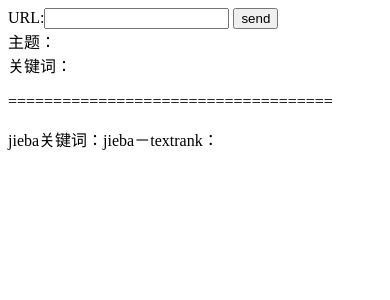
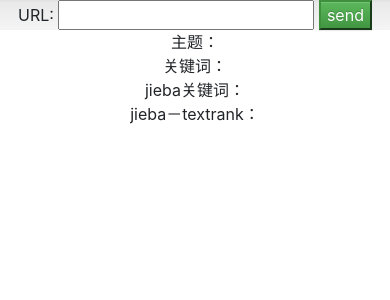
Before and after one commit to JayveeHe/app.wechat.tagger, a Flask app: page /demo in a window 390 px wide. Shown: the top 300 px of the page. Run offline with Flask 2, Linux system fonts and the light colour scheme; parts of the project's set-up code (start-up, migrations or seed data) failed here and were passed over; some libraries are stand-ins or nearby versions.

Commit message:
include bootstrap

```diff
--- a/app.py
+++ b/app.py
@@ -132,4 +132,4 @@
 
 
 if __name__ == '__main__':
-    app.run(host='0.0.0.0',port=3333, debug=True)
+    app.run(host='0.0.0.0',port=1234, debug=True)
--- a/templates/index.html
+++ b/templates/index.html
@@ -1,29 +1,43 @@
 <!DOCTYPE html>
 <html lang="en">
-<script src="http://lib.sinaapp.com/js/jquery/1.9.1/jquery-1.9.1.min.js"></script>
+
 <head>
+
+    <link rel="stylesheet" href="../static/css/bootstrap.min.css">
+    <link rel="stylesheet" href=" https://cdn.bootcss.com/bootstrap/3.3.5/css/bootstrap-theme.min.css">
+
+    <script src="//cdn.bootcss.com/jquery/1.11.3/jquery.min.js"></script>
+    <script src="../static/js/bootstrap.min.js"></script>
     <meta charset="UTF-8">
-    <title></title>
+    <title>wechat text analyzer</title>
 </head>
 <body>
-<div>URL:<input type="text" id="url">
-    <button id="btn_send">send</button>
-    <div>
-        <div id="text">主题：</div>
-        <div id="keywords">关键词：</div>
-        <p>
-            ====================================
-        </p>
+<div class="row well">
+    <div class="col-md-3"></div>
+    <div class="col-md-6" style="text-align: center">
+        <div>
+            <span>URL:</span>
+            <input type="text" id="url">
+            <button class="btn-success" id="btn_send">send</button>
+        </div>
+    </div>
+    <div class="col-md-3"></div>
+</div>
+<div class="row">
+    <div id="text" class="col-md-12" style="text-align: center">主题：</div>
+</div>
+<div class="row">
+    <div class="col-md-4" id="keywords" style="text-align: center">关键词：</div>
+    <div class="col-md-4" id="jieba_keywords" style="text-align: center">jieba关键词：</div>
+    <div class="col-md-4" id="jieba_textrank" style="text-align: center">jieba－textrank：</div>
+</div>
 
-        <div id="jieba_keywords" style="float: left;">jieba关键词：</div>
-        <div id="jieba_textrank" style="position:relative">jieba－textrank：</div>
-    </div>
-</div>
+
 </body>
 <script>
     $("#btn_send").click(function () {
         alert($("#url").val())
-        $.post('http://0.0.0.0:3333/predict_boson_url', {url: $("#url").val()}, function (data, status) {
+        $.post('/predict_boson_url', {url: $("#url").val()}, function (data, status) {
             console.log(data);
             var jdata = jQuery.parseJSON(data)
             $('#text').html('<p>主题:' + jdata.class + '</p>')
```
